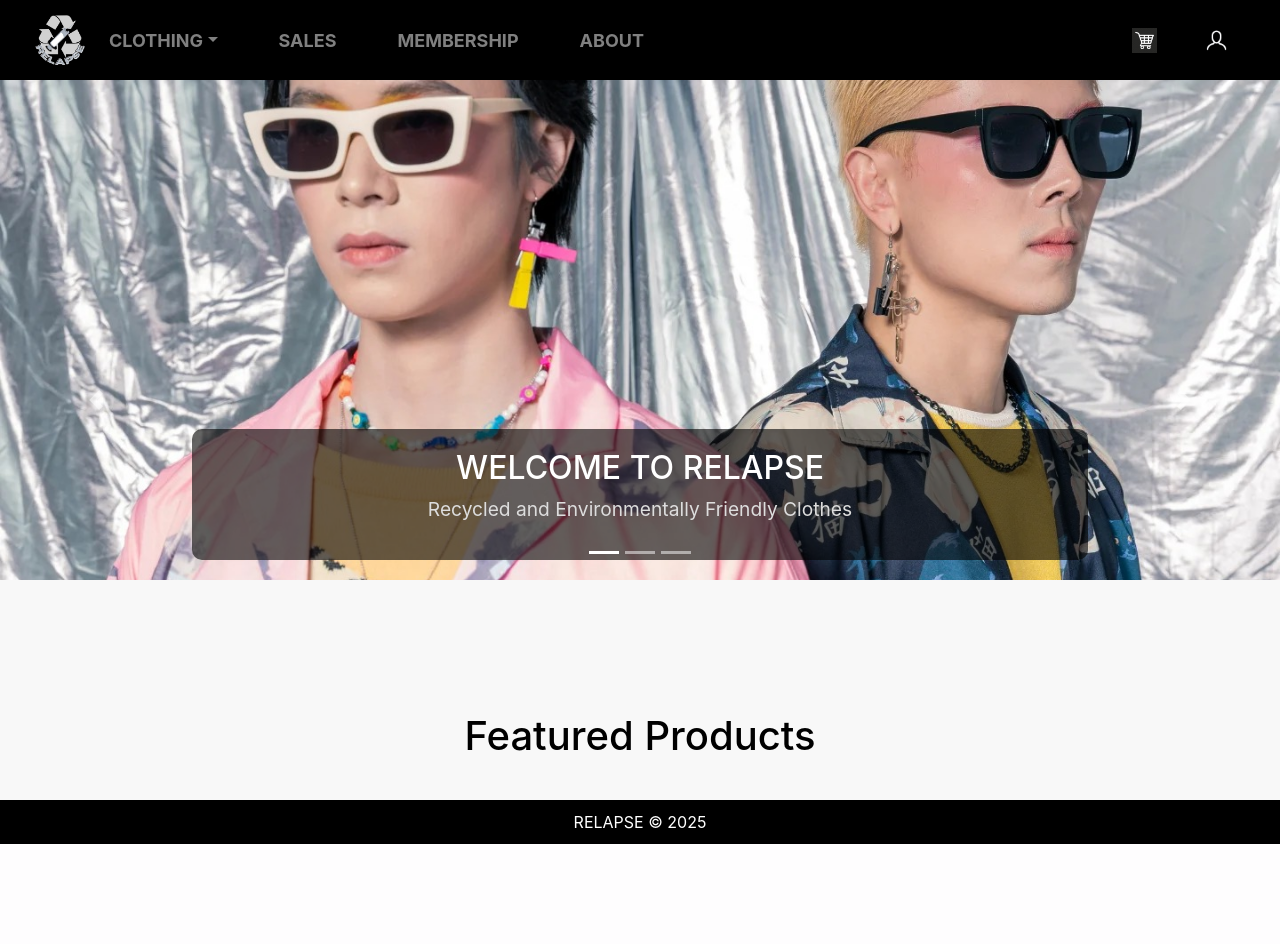
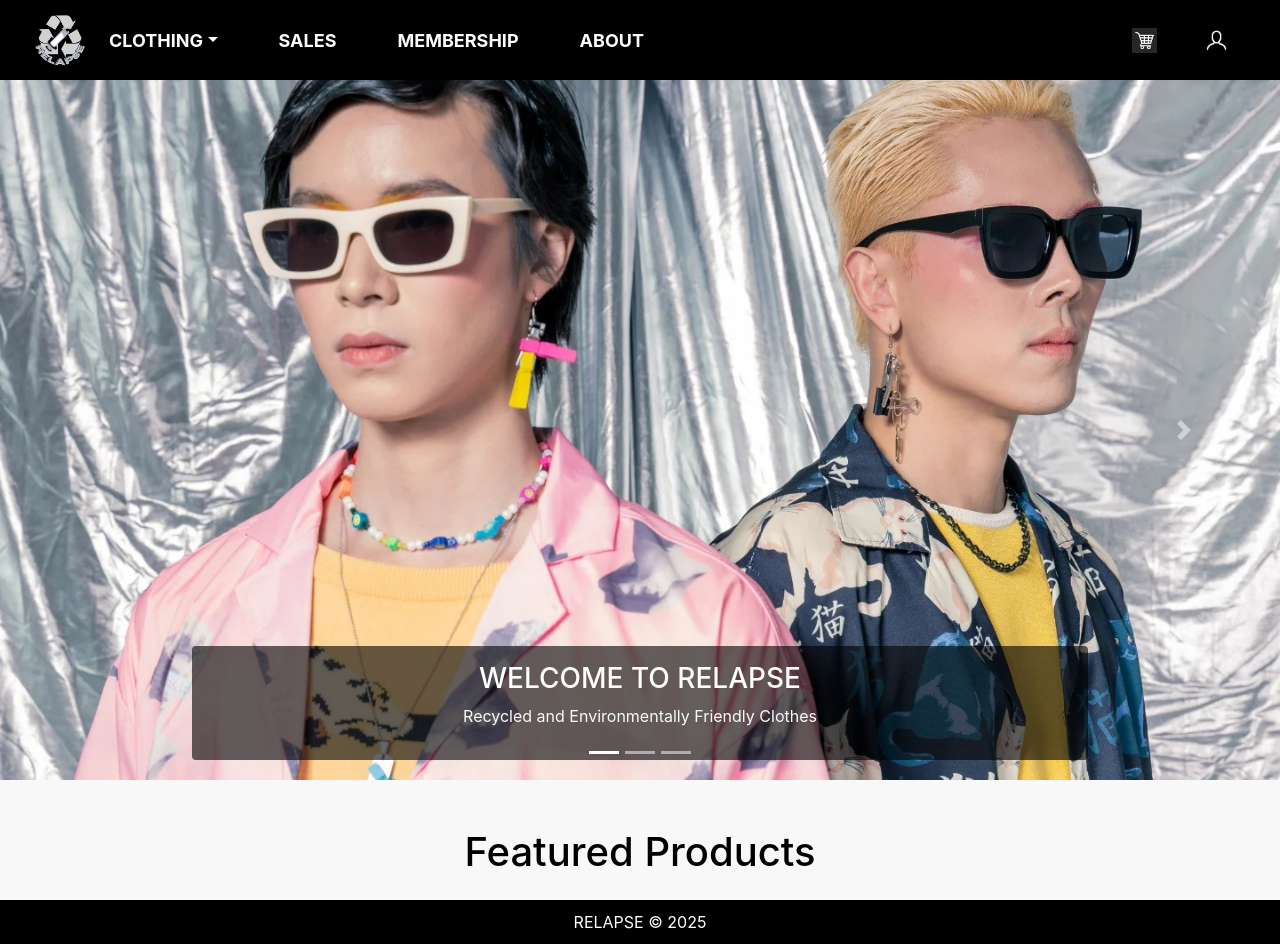
Before and after one commit to atoiii/RELAPSE---Project, a Flask app: page / in a window 1280 px wide. Before the commit the page ends 844 px from the top, so only its background shows below. Run offline with Flask 3, Linux system fonts and the light colour scheme; some libraries are stand-ins or nearby versions.

Commit message:
fixxed admin, merge base, fix home

```diff
--- a/app.py
+++ b/app.py
@@ -445,14 +445,13 @@ def create_admin():
 # Admin Dashboard
 @app.route('/admin_dashboard')
 def admin_dashboard():
-    if "admin" not in session:
+    if session['role'] != 'admin' and session['role'] != 'superadmin':
         flash("Please log in as an admin to access the dashboard.", "danger")
         return redirect(url_for("login"))
 
-    is_super_admin = session["admin"]["role"] == "super_admin"
 
     with shelve.open("users.db") as db:
-        total_users = len(db)
+        total_users = sum(1 for i in db if db.get(i, {}).get('role') not in ['admin', 'superadmin'])
 
     with shelve.open("products.db") as db:
         total_products = len(db)
@@ -460,16 +459,13 @@ def admin_dashboard():
     with shelve.open("sales.db") as db:
         total_sales = sum(db.values())
 
-    if is_super_admin:
-        return render_template("super_admin_dashboard.html", total_users=total_users, total_products=total_products, total_sales=total_sales)
-    else:
-        return render_template("admin_dashboard.html", total_users=total_users, total_products=total_products, total_sales=total_sales)
+    return render_template("admin_dashboard.html", total_users=total_users, total_products=total_products, total_sales=total_sales)
 
 # ---------------- USER MANAGEMENT ----------------
 
 @app.route('/admin/manage_users')
 def manage_users():
-    if "admin" not in session:
+    if session['role'] != 'admin' and session['role'] != 'superadmin':
         flash("Please log in as an admin.", "danger")
         return redirect(url_for("login"))
 
@@ -480,7 +476,7 @@ def manage_users():
 
 @app.route('/admin/create_user', methods=["GET", "POST"])
 def create_customer():
-    if "admin" not in session:
+    if session['role'] != 'admin' and session['role'] != 'superadmin':
         flash("Please log in as an admin.", "danger")
         return redirect(url_for("login"))
 
@@ -544,7 +540,7 @@ def delete_customer(email):
 
 @app.route('/admin/manage_products')
 def manage_products():
-    if "admin" not in session:
+    if session['role'] != 'admin' and session['role'] != 'superadmin':
         flash("Please log in as an admin.", "danger")
         return redirect(url_for("login"))
 
@@ -556,7 +552,7 @@ def manage_products():
 
 @app.route('/admin/manage_promo_codes')
 def manage_promo_codes():
-    if "admin" not in session:
+    if session['role'] != 'admin' and session['role'] != 'superadmin':
         flash("Please log in as an admin to access this page.", "danger")
         return redirect(url_for("login"))
 
@@ -566,7 +562,7 @@ def manage_promo_codes():
 
 @app.route('/admin/create_product', methods=["GET", "POST"])
 def create_product():
-    if "admin" not in session:
+    if session['role'] != 'admin' and session['role'] != 'superadmin':
         flash("Please log in as an admin.", "danger")
         return redirect(url_for("login"))
 
@@ -606,7 +602,7 @@ def create_product():
 
 @app.route('/admin/changelog')
 def admin_changelog():
-    if "admin" not in session:
+    if session['role'] != 'admin' and session['role'] != 'superadmin':
         flash("Please log in as an admin.", "danger")
         return redirect(url_for("login"))
 
--- a/read_db.py
+++ b/read_db.py
@@ -1,7 +1,11 @@
 import shelve
 
 def inspect_db():
+<<<<<<< Updated upstream
     db_path = "users.db"  # Path to your shelve database
+=======
+    db_path = "admins.db"  # Path to your shelve database
+>>>>>>> Stashed changes
     try:
         # Open the database
         with shelve.open(db_path) as db:
--- a/templates/admin_changelog.html
+++ b/templates/admin_changelog.html
@@ -1,4 +1,4 @@
-{% extends "admin_base.html" %}
+{% extends "base.html" %}
 {% block content %}
 <div class="container mt-5">
     <h2 class="text-center">Admin Changelog</h2>
--- a/templates/admin_dashboard.html
+++ b/templates/admin_dashboard.html
@@ -1,4 +1,4 @@
-{% extends "admin_base.html" %}
+{% extends "base.html" %}
 {% block content %}
 <div class="container mt-5">
     <h2 class="text-center">Admin Dashboard</h2>
--- a/templates/base.html
+++ b/templates/base.html
@@ -88,6 +88,14 @@
     font-size: 16px; /* Adjust size for dropdown items */
 }
 
+        .navbar .nav-link {
+            color: white !important;
+            font-weight: bold;
+        }
+        .navbar .nav-link:hover {
+            color: #808080 !important;
+            font-weight: bold;
+        }
         .ani:hover {
             transition: transform 5000ms ease-in-out, box shadow 5000ms ease-in-out;
             transform: scale(1.07);
--- a/templates/home.html
+++ b/templates/home.html
@@ -1,116 +1,50 @@
 {% extends 'base.html' %}
 {% block content %}
 <style>
-    .product-grid {
-        display: flex;
-        flex-wrap: wrap;
-        gap: 20px;
-        margin: 20px;
+    .carousel-item {
+        transition: transform 0.25s ease-in-out !important;
     }
-
-    .product {
-        border: 1px solid #ccc;
-        border-radius: 5px;
-        padding: 10px;
-        background-color: white;
-        flex: 1 0 20%;
-        text-align: center;
-        box-shadow: 0 4px 8px rgba(0, 0, 0, 0.1);
-    }
-
-    .product img {
-        width: fixed;
-        height: 90px;
-        border-bottom: 1px solid #ccc;
-        margin-bottom: 10px;
-    }
-
-    h1 {
-        text-align: center;
-        width: 100%;
-        margin-top: 20px;
-        color: black;
-    }
-
     .carousel-caption {
         background: rgba(0, 0, 0, 0.6);
         padding: 20px;
         border-radius: 10px;
     }
-
-    .carousel-caption h3 {
-        color: white;
-        font-size: 2rem;
-    }
-
-    .carousel-caption p {
-        font-size: 1.2rem;
-        color: #ddd;
-    }
-
-
-    .carousel-container {
-        margin-bottom: 50px; /* Space between carousel and products */
-        max-width: 1893px; /* Set maximum width */
-        max-height: 600px; /* Adjust height as needed */
-    margin: auto; /* Center the carousel */
-    overflow: hidden; /* Prevent extra white space */
-    }
-
-    .carousel-item {
-        transition: transform 0.25s ease-in-out !important;
-    }
-
-    .ani:hover {
-        transform: scale(1.05);
-    }
-
-    .carousel-item img {
-        width: 100%;
-        max-height: 500px;
-        object-fit: cover;
-    }
-
-
 </style>
-
-<div id="demo" class="carousel slide" data-bs-ride="carousel">
-
-    <!-- Indicators/dots -->
+<!-- Bootstrap Carousel -->
+<div id="demo" class="carousel slide mb-5" data-bs-ride="carousel">
+    <!-- Indicators -->
     <div class="carousel-indicators">
         <button type="button" data-bs-target="#demo" data-bs-slide-to="0" class="active"></button>
         <button type="button" data-bs-target="#demo" data-bs-slide-to="1"></button>
         <button type="button" data-bs-target="#demo" data-bs-slide-to="2"></button>
     </div>
 
-    <!-- The slideshow/carousel -->
+    <!-- Carousel Items -->
     <div class="carousel-inner">
         <div class="carousel-item active">
-            <img src="/static/Home Pic 1.jpeg" alt="Home 1" class="d-block w-100">
-            <div class="carousel-caption">
-                <h3>WELCOME TO RELAPSE</h3>
-                <p>Recycled and Environmentally Friendly Clothes</p>
-            </div>
+            <img src="/static/Home Pic 1.jpeg" class="d-block w-100" style="height: 700px; object-fit: cover;" alt="Home 1">
+            <div class="carousel-caption p-3 rounded">
+                <h3 class="text-white">WELCOME TO RELAPSE</h3>
+                <p class="text-light">Recycled and Environmentally Friendly Clothes</p>
             </div>
         </div>
         <div class="carousel-item">
-        <img src="/static/Home Pic 2.jpeg" alt="Home 2" class="d-block w-100">
-        <div class="carousel-caption">
-            <h3>WELCOME TO RELAPSE</h3>
-            <p>Recycled and Environmentally Friendly Clothes</p>
+            <img src="/static/Home Pic 2.jpeg" class="d-block w-100" style="height: 700px; object-fit: cover;" alt="Home 2">
+            <div class="carousel-caption p-3 rounded">
+                <h3 class="text-white">WELCOME TO RELAPSE</h3>
+                <p class="text-light">Recycled and Environmentally Friendly Clothes</p>
             </div>
         </div>
-
         <div class="carousel-item">
-        <img src="/static/Home Pic 3.jpeg" alt="Home 3" class="d-block w-100">
-        <div class="carousel-caption">
-            <h3>WELCOME TO RELAPSE</h3>
-            <p>Recycled and Environmentally Friendly Clothes</p>
+            <img src="/static/Home Pic 3.jpeg" class="d-block w-100" style="height: 700px; object-fit: cover;" alt="Home 3">
+            <div class="carousel-caption p-3 rounded">
+                <h3 class="text-white">WELCOME TO RELAPSE</h3>
+                <p class="text-light">Recycled and Environmentally Friendly Clothes</p>
             </div>
         </div>
     </div>
 
-<!-- Left and right controls/icons -->
+    <!-- Controls -->
     <button class="carousel-control-prev" type="button" data-bs-target="#demo" data-bs-slide="prev">
         <span class="carousel-control-prev-icon"></span>
     </button>
@@ -119,24 +53,19 @@
     </button>
 </div>
 
-<!-- Product Section -->
-<div class="container mt-5">
-    <h1>Featured Products</h1>
-    <div class="row product-grid justify-content-center">
+<!-- Featured Products Section -->
+<div class="container">
+    <h1 class="text-center mb-4">Featured Products</h1>
+    <div class="row justify-content-center">
         {% for product in products %}
-        <div class="col-md-3 d-flex justify-content-center">
-            <div class="ani card mt-3"
-                 style="width: 270px; height: 420px; display: flex; flex-direction: column; justify-content: space-between;">
-                <img src="{{ url_for('static', filename=product['image']) }}" alt="{{ product['name'] }}"
-                     style="width: 100%; height: 60%; object-fit: cover;">
-                <div class="card-body d-flex flex-column align-items-center text-center" style="flex-grow: 1;">
+        <div class="col-lg-3 col-md-4 col-sm-6 mb-4 d-flex justify-content-center">
+            <div class="card shadow-lg border-0 ani" style="width: 270px; height: 420px;">
+                <img src="{{ url_for('static', filename=product['image']) }}" class="card-img-top img-fluid" style="height: 180px; object-fit: cover;" alt="{{ product['name'] }}">
+                <div class="card-body text-center d-flex flex-column">
                     <h5 class="card-title">{{ product.name }}</h5>
-                    <p class="card-text">${{ product.price }}</p>
-                    <div class="mt-auto w-100">
-                        <form action="/cart" method="POST">
-                            <input type="hidden" name="product_id" value="{{ product.id }}">
-                            <a href="{{ url_for('add_to_cart', product_id=product.id) }}" class="btn btn-primary">Add to Cart</a>
-                        </form>
+                    <p class="card-text fw-bold">${{ "%.2f"|format(product.price) }}</p>
+                    <div class="mt-auto">
+                        <a href="{{ url_for('add_to_cart', product_id=product.id) }}" class="btn btn-primary w-100">Add to Cart</a>
                     </div>
                 </div>
             </div>
--- a/templates/manage_products.html
+++ b/templates/manage_products.html
@@ -1,4 +1,4 @@
-{% extends "admin_base.html" %}
+{% extends "base.html" %}
 {% block content %}
 <div class="container mt-5">
     <h2 class="text-center">Manage Products</h2>
--- a/templates/manage_promo_codes.html
+++ b/templates/manage_promo_codes.html
@@ -1,4 +1,4 @@
-{% extends "admin_base.html" %}
+{% extends "base.html" %}
 {% block content %}
 <div class="container mt-5">
     <h2 class="text-center">Manage Promo Codes</h2>
--- a/templates/manage_users.html
+++ b/templates/manage_users.html
@@ -1,4 +1,4 @@
-{% extends "admin_base.html" %}
+{% extends "base.html" %}
 {% block content %}
 <div class="container mt-5">
     <h2 class="text-center">Manage Users</h2>
--- a/templates/membership_payment.html
+++ b/templates/membership_payment.html
@@ -1,7 +1,5 @@
 {% extends "base.html" %}
 {% block content %}
-<!DOCTYPE html>
-<html lang="en">
 <head>
    <meta charset="UTF-8">
    <meta name="viewport" content="width=device-width, initial-scale=1.0">
@@ -249,5 +247,4 @@
        }
    </script>
 </body>
-</html>
 {% endblock %}
--- a/templates/modify_customer.html
+++ b/templates/modify_customer.html
@@ -1,4 +1,4 @@
-{% extends "admin_base.html" %}
+{% extends "base.html" %}
 {% block content %}
 <div class="container mt-5">
     <h2 class="text-center">Modify Customer</h2>
```
Also changed, not shown: 7 other files. Lines whose indentation alone changed are shown as unchanged.
